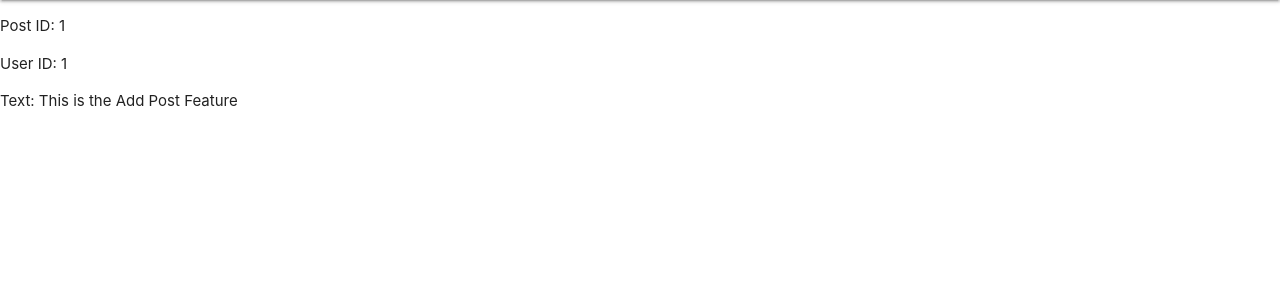
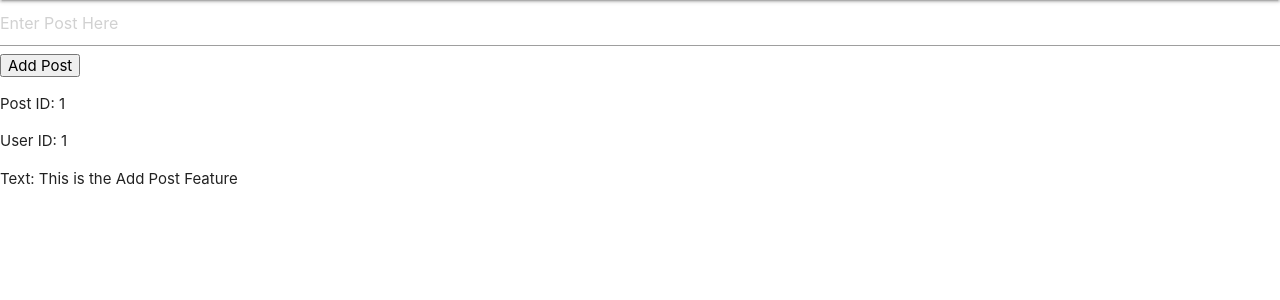
Before and after one commit to RandyDeo/INFO2602-Final, a Flask app: template templates/app.html in a window 1280 px wide. Shown: the part 64-364 px from the top of the page. Run offline with Flask 2, Linux system fonts and the light colour scheme; the template is opened without the code that fills it: values that come from a table or form of the project are taken from there, others are empty.

Commit message:
Working Add Post

```diff
--- a/initDB.py
+++ b/initDB.py
@@ -14,8 +14,4 @@ db.session.add(alice)
 
 db.session.commit()
 
-post = Post(id="1",userid="1", text="This is the First Post")
-db.session.add(post)
-db.session.commit()
-
 print('database initialized!')
--- a/main.py
+++ b/main.py
@@ -51,11 +51,24 @@ def index():
   return render_template('index.html')
 
 @app.route('/app')
+@login_required
 def client_app():
     asgs = Post.query.all()
-    return render_template('app.html', allPosts=asgs)
+    users = User.query.all()
+    return render_template('app.html', allPosts=asgs, owner=users)
 
-@app.route("/login",  methods=(['GET', 'POST']))
+@app.route('/app', methods=(["POST"]))
+@login_required
+def submitPost():
+    if request.method == "POST":
+        postData=request.form.to_dict()
+        newPost = Post(userid=current_user.id, text=postData["textBox"])
+        db.session.add(newPost)
+        db.session.commit()
+
+    return redirect('/app')
+
+@app.route("/login", methods=(['GET', 'POST']))
 def login():
     if request.method == 'GET':
         return render_template('index.html')
--- a/templates/app.html
+++ b/templates/app.html
@@ -5,6 +5,13 @@
 {{ super() }}
 
 {% block content %}
+
+    <form action="/app" method="POST">
+
+			<input type="text" name="textBox" placeholder="Enter Post Here">
+			<button>Add Post</button>
+
+    </form>
 
     {% for post in allPosts %}
 
```
Also changed, not shown: test.db.
